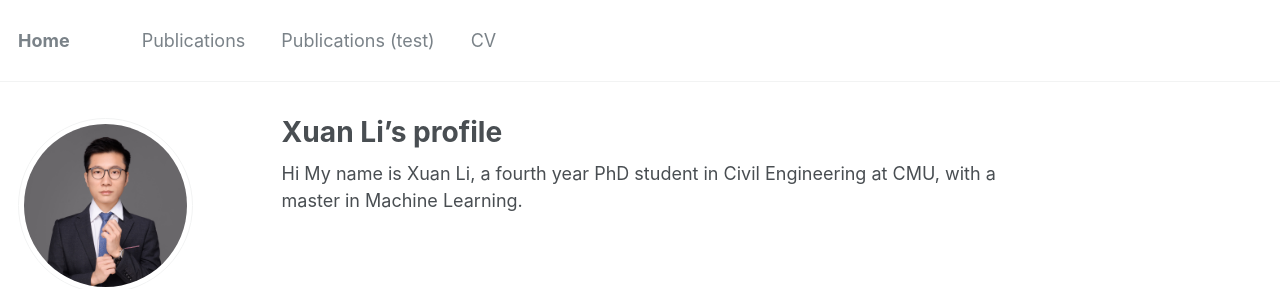
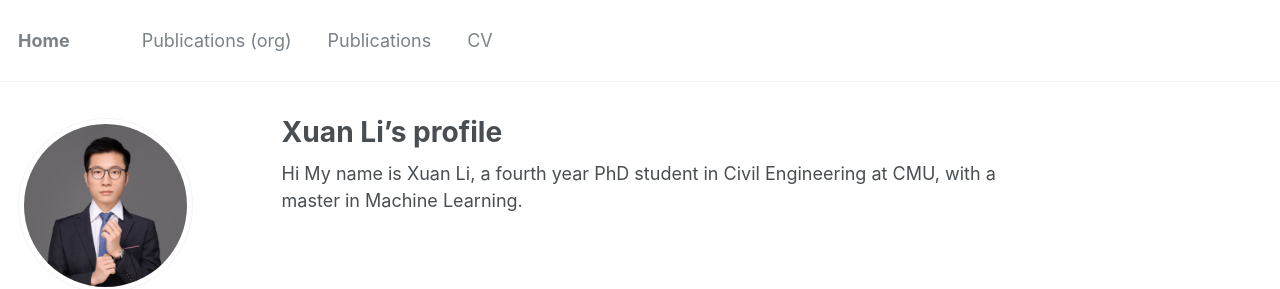
Before and after one commit to milanlx/milanlx.github.io, a Jekyll site: the page built from _pages/about.md, in a window 1280 px wide. Shown: the top 289 px of the page. Built offline with Jekyll 4.4.1, drawn with Linux system fonts in a browser that asks for light colours.

Commit message:
Update navigation.yml

```diff
--- a/_data/navigation.yml
+++ b/_data/navigation.yml
@@ -1,9 +1,9 @@
 # main links links
 main:
-  - title: "Publications"
+  - title: "Publications (org)"
     url: /publications/
 
-  - title: "Publications (test)"
+  - title: "Publications"
     url: /publication-test/
 
   - title: "CV"
```
